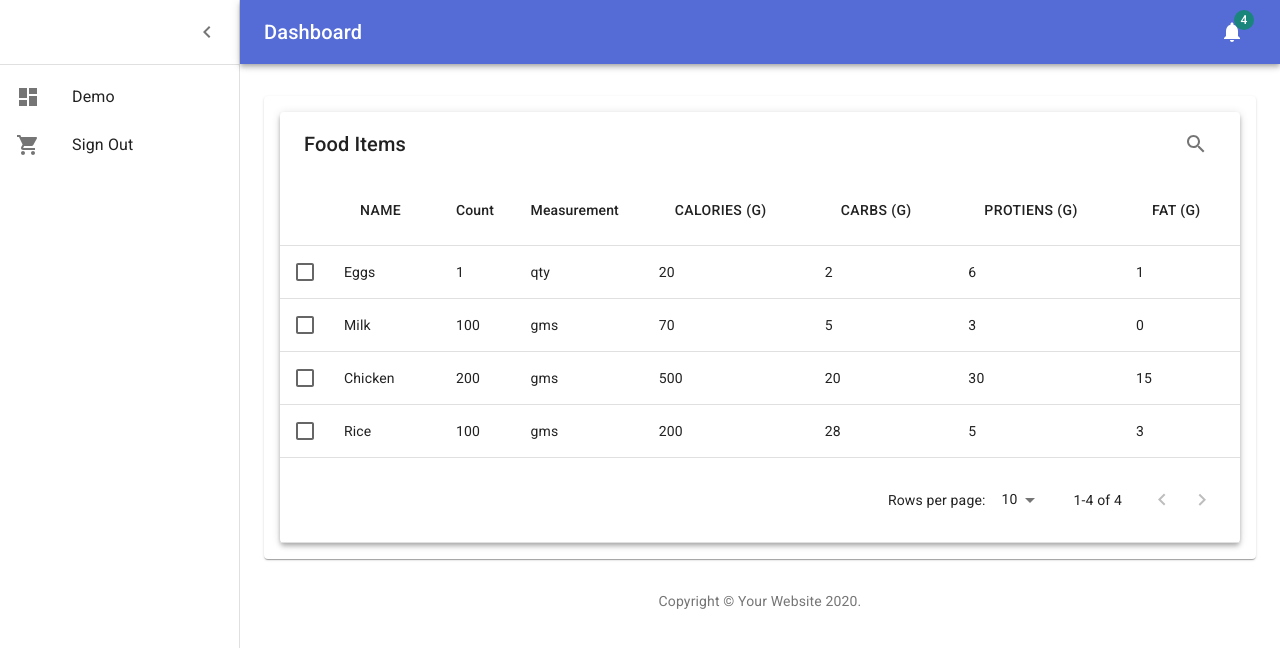
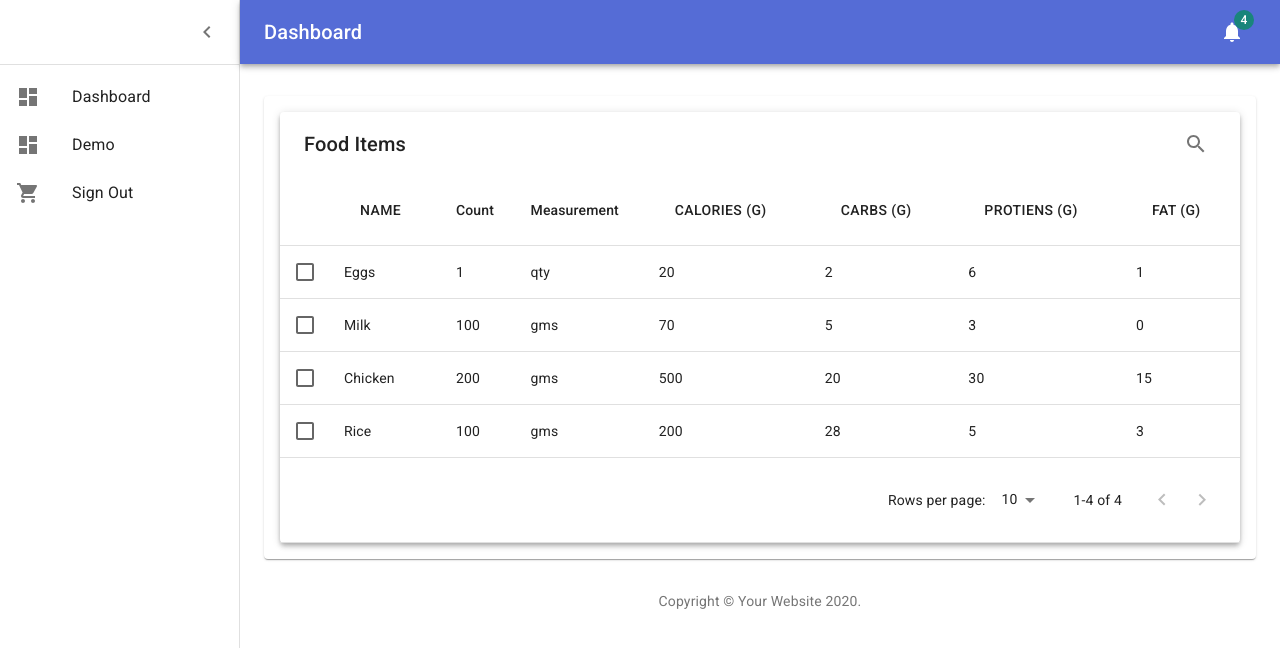
Before and after one commit to sds0307/diet-app, a React (Create React App) app: page / in a window 1280 px wide. Shown: the top 648 px of the page. Built offline with nearby package versions, Linux system fonts and the light colour scheme.

Commit message:
extract menu item as a seperate component

```diff
--- a/src/components/dashboard/Dashboard.js
+++ b/src/components/dashboard/Dashboard.js
@@ -18,7 +18,7 @@ import Link from '@material-ui/core/Link';
 import MenuIcon from '@material-ui/icons/Menu';
 import ChevronLeftIcon from '@material-ui/icons/ChevronLeft';
 import NotificationsIcon from '@material-ui/icons/Notifications';
-import { mainListItems } from './listItems';
+import { mainListItems } from '../menu-items/listItems';
 import Chart from './Chart';
 import Deposits from './Deposits';
 import Orders from './Orders';
--- a/src/components/display-food-items/Dashboard.js
+++ b/src/components/display-food-items/Dashboard.js
@@ -18,7 +18,7 @@ import Link from '@material-ui/core/Link';
 import MenuIcon from '@material-ui/icons/Menu';
 import ChevronLeftIcon from '@material-ui/icons/ChevronLeft';
 import NotificationsIcon from '@material-ui/icons/Notifications';
-import { mainListItems } from './listItems';
+import { mainListItems } from '../menu-items/listItems';
 import FoodItemsTable from './food-items-table';
 
 function Copyright() {
--- a/src/components/display-food-items/listItems.js
+++ /dev/null
@@ -1,23 +0,0 @@
-import React from 'react';
-import ListItem from '@material-ui/core/ListItem';
-import ListItemIcon from '@material-ui/core/ListItemIcon';
-import ListItemText from '@material-ui/core/ListItemText';
-import DashboardIcon from '@material-ui/icons/Dashboard';
-import ShoppingCartIcon from '@material-ui/icons/ShoppingCart';
-
-export const mainListItems = (
-  <div>
-    <ListItem button onClick={() => window.location.href = "/demo"}>
-      <ListItemIcon>
-        <DashboardIcon />
-      </ListItemIcon>
-      <ListItemText primary="Demo" />
-    </ListItem>
-    <ListItem button onClick={() => window.location.href = "/signin"}>
-      <ListItemIcon>
-        <ShoppingCartIcon />
-      </ListItemIcon>
-      <ListItemText primary="Sign Out" />
-    </ListItem>
-  </div>
-);
--- a/src/components/dashboard/listItems.js
+++ b/src/components/menu-items/listItems.js
@@ -3,6 +3,7 @@ import ListItem from '@material-ui/core/ListItem';
 import ListItemIcon from '@material-ui/core/ListItemIcon';
 import ListItemText from '@material-ui/core/ListItemText';
 import DashboardIcon from '@material-ui/icons/Dashboard';
+import ShoppingCartIcon from '@material-ui/icons/ShoppingCart';
 
 export const mainListItems = (
   <div>
@@ -12,5 +13,17 @@ export const mainListItems = (
       </ListItemIcon>
       <ListItemText primary="Dashboard" />
     </ListItem>
+    <ListItem button onClick={() => window.location.href = "/demo"}>
+      <ListItemIcon>
+        <DashboardIcon />
+      </ListItemIcon>
+      <ListItemText primary="Demo" />
+    </ListItem>
+    <ListItem button onClick={() => window.location.href = "/signin"}>
+      <ListItemIcon>
+        <ShoppingCartIcon />
+      </ListItemIcon>
+      <ListItemText primary="Sign Out" />
+    </ListItem>
   </div>
 );
```
